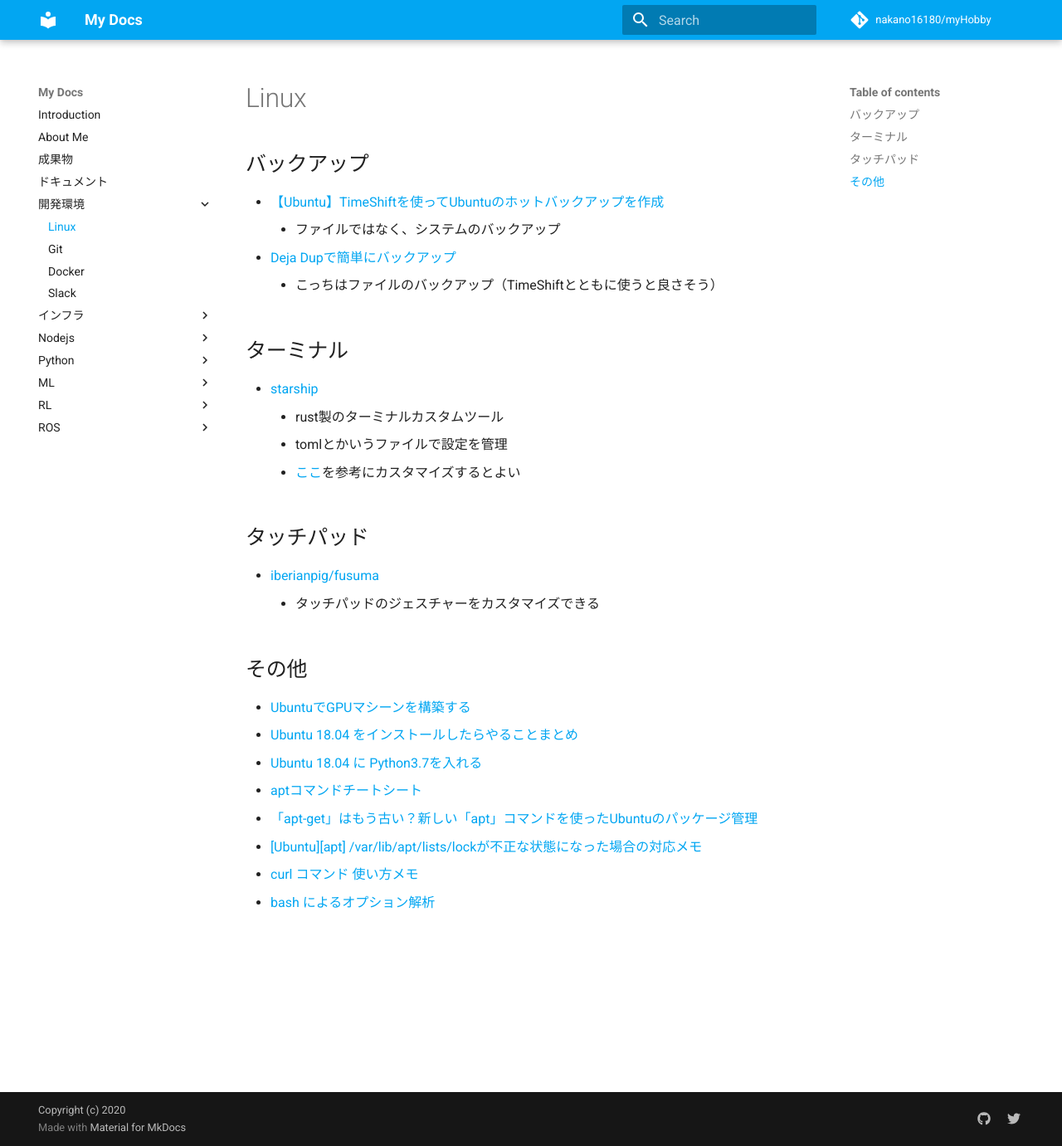
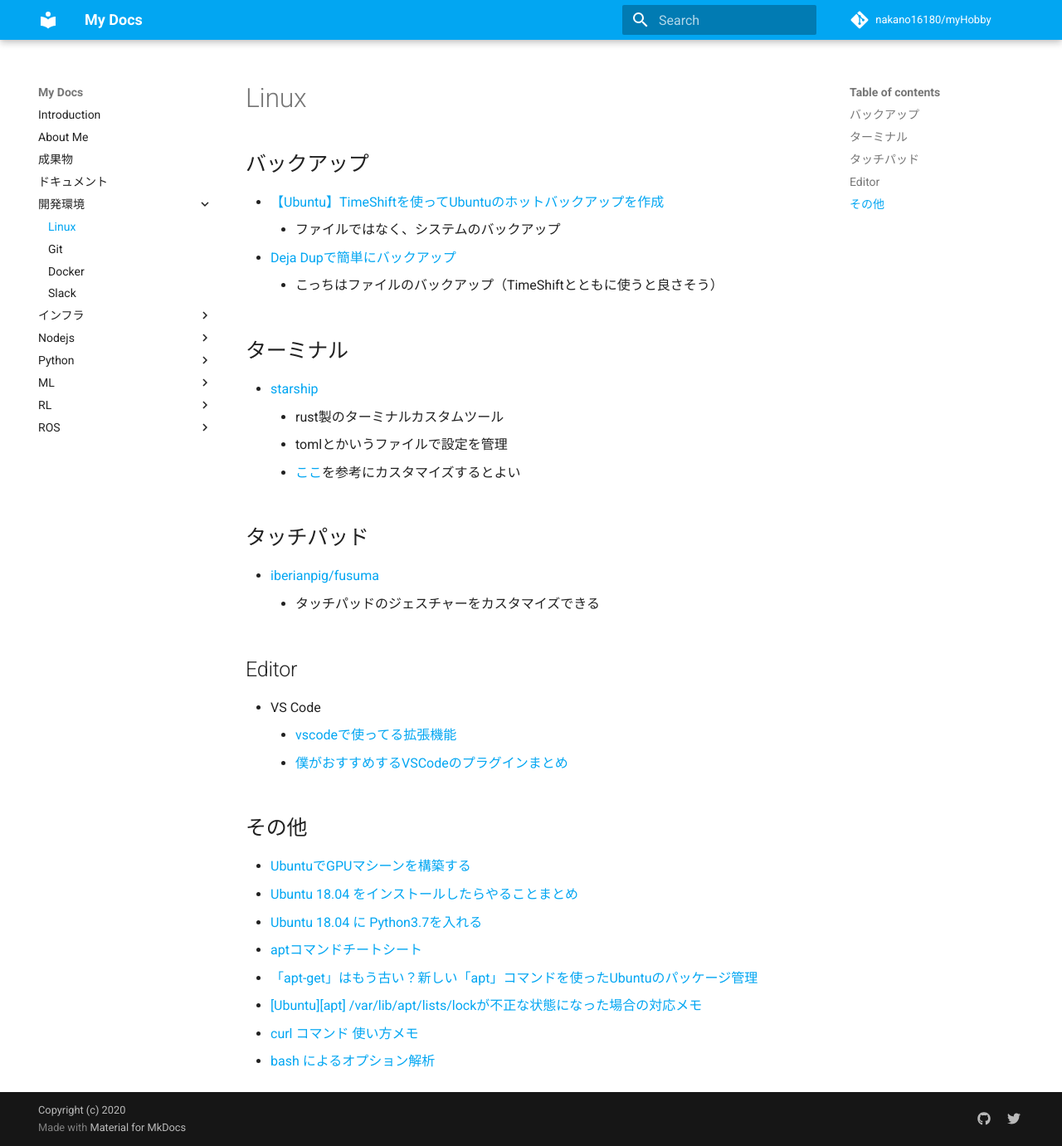
Before and after one commit to nakano16180/myHobby, an MkDocs documentation site: the page built from docs/dev/linux.md, in a window 1280 px wide and 1381 px high. Shown: the whole window at 83% size. Built offline with MkDocs 1.6.1 and Material for MkDocs 9.7.7, drawn with Linux system fonts in a browser that asks for light colours; comment, search, counter and statistics services are not loaded.

Commit message:
add editor

```diff
--- a/docs/dev/linux.md
+++ b/docs/dev/linux.md
@@ -14,6 +14,11 @@
   - [iberianpig/fusuma](https://github.com/iberianpig/fusuma)
     - タッチパッドのジェスチャーをカスタマイズできる
 
+## Editor
+  - VS Code
+    - [vscodeで使ってる拡張機能](https://scrapbox.io/yuiseki/vscode%E3%81%A7%E4%BD%BF%E3%81%A3%E3%81%A6%E3%82%8B%E6%8B%A1%E5%BC%B5%E6%A9%9F%E8%83%BD)
+    - [僕がおすすめするVSCodeのプラグインまとめ](https://note.com/tak_dcxi/n/n209d230e9ad7)
+
 ## その他
   - [UbuntuでGPUマシーンを構築する](https://qiita.com/Brutus/items/2db051ec2bcfa726cc2f)
   - [Ubuntu 18.04 をインストールしたらやることまとめ](https://qiita.com/hibi1104/items/d8417b86f62a50472e72)
```
